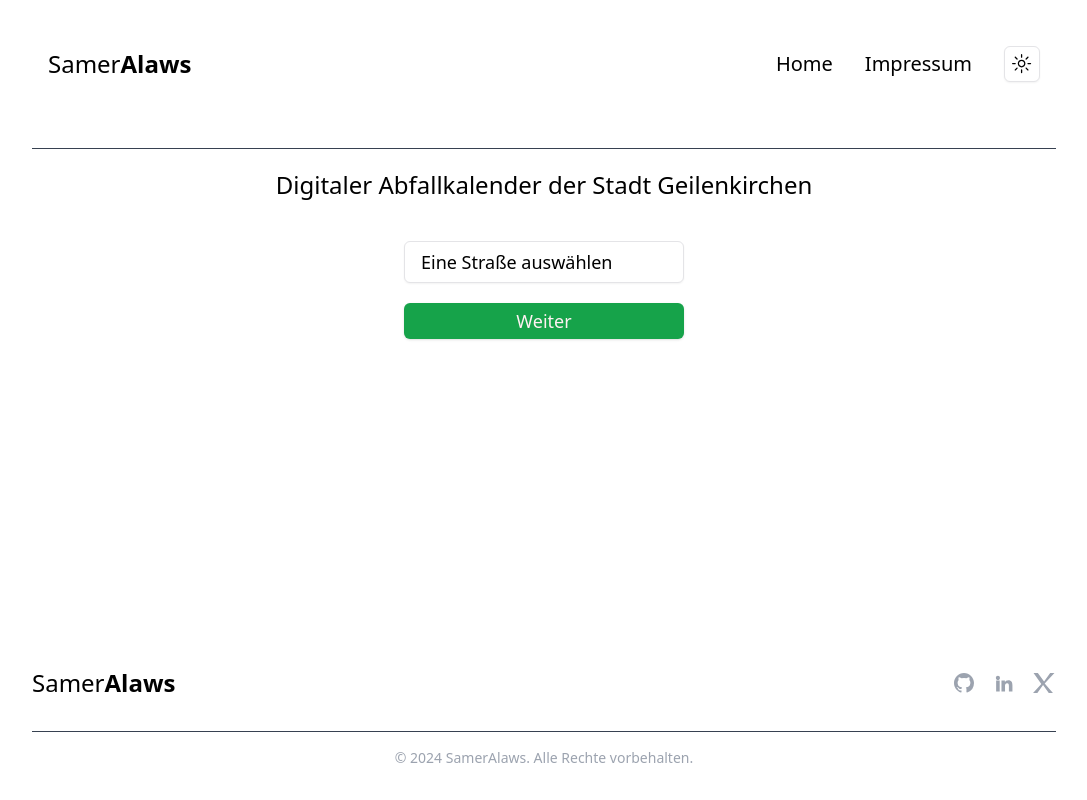
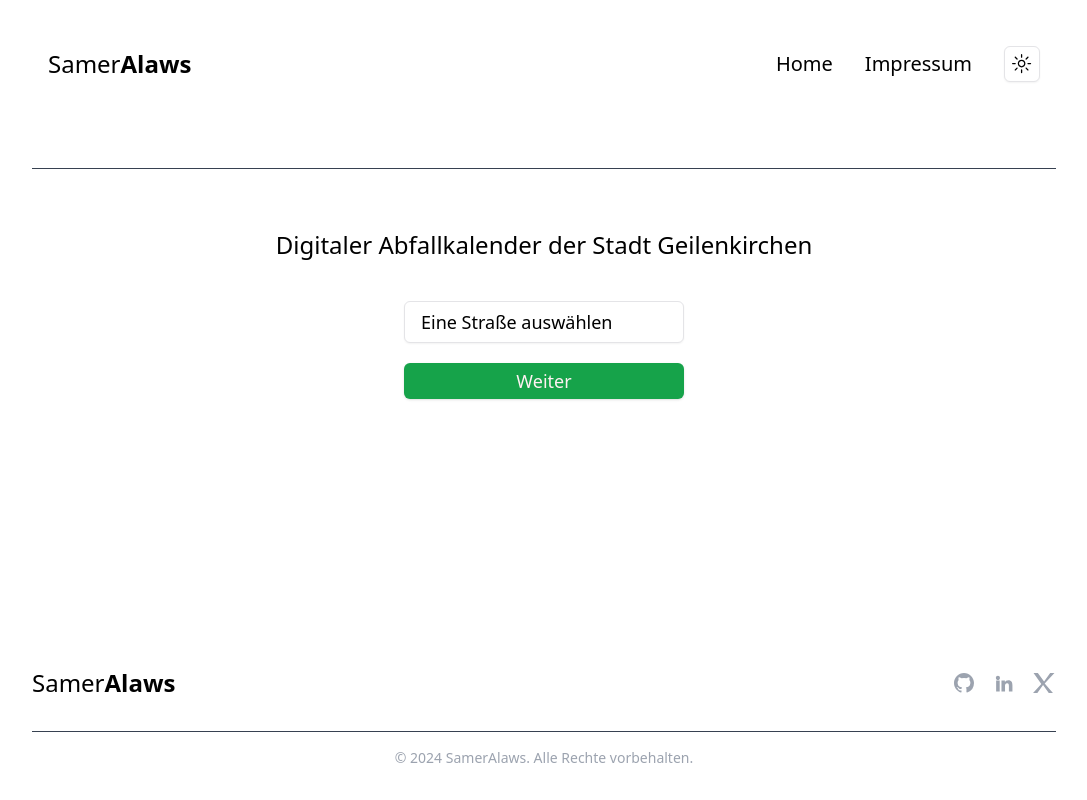
Before and after one commit to samalaws/abfall, a Next.js app: page / in a window 1280 px wide. Shown: the whole page, without its empty margins (96-1183 px from the left). Built offline with nearby package versions, Linux system fonts and the light colour scheme.

Commit message:
edit css style of header component - my-10

```diff
--- a/app/componenet/header.tsx
+++ b/app/componenet/header.tsx
@@ -30,7 +30,7 @@ export default function Header() {
           </div>
         </nav>
       </header>
-      <div className="border-b border-gray-700 mt-5" />
+      <div className="border-b border-gray-700 sm:my-10"/>
     </>
 
   );
```
